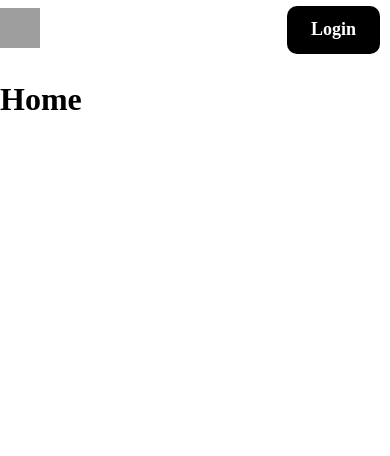
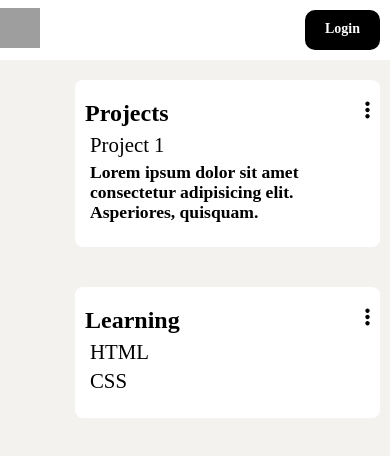
Before and after one commit to matifandy8/Dev-dashboard, a React (Vite) app: page /home in a window 390 px wide. Shown: the top 456 px of the page. Built offline with nearby package versions, Linux system fonts and the light colour scheme; no server answers; grey boxes are pictures that could not be loaded.

Commit message:
components home mobile

```diff
--- a/src/css/main.css
+++ b/src/css/main.css
@@ -354,6 +354,7 @@ body {
   margin: 0;
   padding: 0;
   height: 100%;
+  background-color: #f3f2ef;
 }
 
 /**
@@ -435,7 +436,8 @@ a {
   width: 1px;
 }
 
-.NavPublic, .NavPrivate {
+.NavPublic,
+.NavPrivate {
   height: 60px;
   width: 100%;
   background-color: #ffffff;
@@ -443,7 +445,8 @@ a {
   display: flex;
   justify-content: flex-end;
 }
-.NavPublic__logo, .NavPrivate__logo {
+.NavPublic__logo,
+.NavPrivate__logo {
   font-size: 24px;
   font-weight: 700;
   line-height: 1;
@@ -457,31 +460,35 @@ a {
   width: 80%;
   text-decoration: none;
 }
-.NavPublic__logo img, .NavPrivate__logo img {
+.NavPublic__logo img,
+.NavPrivate__logo img {
   height: 40px;
   width: 40px;
 }
-.NavPublic__list, .NavPrivate__list {
+.NavPublic__list,
+.NavPrivate__list {
   display: flex;
   justify-content: center;
   align-items: center;
   list-style: none;
   color: #ffffff;
 }
-.NavPublic__item, .NavPrivate__item {
+.NavPublic__item,
+.NavPrivate__item {
   background-color: #ffffff;
   padding: 5px;
   border-radius: 3px;
   margin: 5px;
   color: #000;
 }
-.NavPublic__link, .NavPrivate__link {
+.NavPublic__link,
+.NavPrivate__link {
   background: black;
   color: white;
   display: inline-block;
   border-radius: 10px;
-  padding: 14px 24px 16px;
-  font-size: 18px;
+  padding: 12px 20px 14px;
+  font-size: 14px;
   font-weight: 700;
   line-height: 1;
   border: 0px;
@@ -780,3 +787,42 @@ a {
   user-select: none;
   transition: transform 200ms ease 0s, background 200ms ease 0s;
 }
+
+.home {
+  padding-left: 65px;
+  display: flex;
+  flex-direction: column;
+}
+.home__projects, .home__learning {
+  max-width: 350px;
+  min-width: 150px;
+  height: 150px;
+  text-align: left;
+  padding: 20px 10px;
+  margin: 20px 10px;
+  max-width: 350px;
+  min-width: 150px;
+  height: auto;
+  background-color: #fff;
+  border-radius: 8px;
+}
+.home__projects .title, .home__learning .title {
+  display: flex;
+  justify-content: space-between;
+}
+.home__projects h3, .home__learning h3 {
+  font-size: 1.3rem;
+  font-weight: 500;
+  margin: 5px;
+}
+.home__projects p, .home__learning p {
+  font-size: 1.1rem;
+  font-weight: bold;
+  color: #000;
+  margin: 5px;
+}
+.home__projects .dots, .home__learning .dots {
+  width: 5px;
+  top: 0;
+  right: 0;
+}
--- a/src/pages/home/Home.tsx
+++ b/src/pages/home/Home.tsx
@@ -4,7 +4,34 @@ const Home = () => {
   return (
     <Layout>
       <div className="home">
-        <h1>Home</h1>
+        {/* deveria de ser un componente unico con sus funcionalidades */}
+        <div className="home__projects">
+        <div className="title">
+            <h2>Projects</h2>
+            <div className="dots">
+              <svg xmlns="http://www.w3.org/2000/svg" viewBox="0 0 128 512">
+                <path d="M64 360C94.93 360 120 385.1 120 416C120 446.9 94.93 472 64 472C33.07 472 8 446.9 8 416C8 385.1 33.07 360 64 360zM64 200C94.93 200 120 225.1 120 256C120 286.9 94.93 312 64 312C33.07 312 8 286.9 8 256C8 225.1 33.07 200 64 200zM64 152C33.07 152 8 126.9 8 96C8 65.07 33.07 40 64 40C94.93 40 120 65.07 120 96C120 126.9 94.93 152 64 152z" />
+              </svg>
+            </div>
+          </div>
+          <h3>Project 1</h3>
+          <p>
+            Lorem ipsum dolor sit amet consectetur adipisicing elit. Asperiores,
+            quisquam.
+          </p>
+        </div>
+        <div className="home__learning">
+          <div className="title">
+            <h2>Learning</h2>
+            <div className="dots">
+              <svg xmlns="http://www.w3.org/2000/svg" viewBox="0 0 128 512">
+                <path d="M64 360C94.93 360 120 385.1 120 416C120 446.9 94.93 472 64 472C33.07 472 8 446.9 8 416C8 385.1 33.07 360 64 360zM64 200C94.93 200 120 225.1 120 256C120 286.9 94.93 312 64 312C33.07 312 8 286.9 8 256C8 225.1 33.07 200 64 200zM64 152C33.07 152 8 126.9 8 96C8 65.07 33.07 40 64 40C94.93 40 120 65.07 120 96C120 126.9 94.93 152 64 152z" />
+              </svg>
+            </div>
+          </div>
+          <h3>HTML</h3>
+          <h3>CSS</h3>
+        </div>
       </div>
     </Layout>
   );
--- a/src/stylesheets/base/_base.scss
+++ b/src/stylesheets/base/_base.scss
@@ -20,6 +20,7 @@ body{
   margin:0;
   padding:0;
   height:100%;
+  background-color: rgb(243 242 239);;
 }
 
 /**
--- a/src/stylesheets/layout/_navbar.scss
+++ b/src/stylesheets/layout/_navbar.scss
@@ -3,14 +3,15 @@
 // -----------------------------------------------------------------------------
 @use "../abstracts/variables";
 
-.NavPublic, .NavPrivate {
+.NavPublic,
+.NavPrivate {
   height: 60px;
   width: 100%;
   background-color: variables.$secondary-color;
   color: variables.$primary-color;
   display: flex;
   justify-content: flex-end;
-  &__logo{
+  &__logo {
     font-size: 24px;
     font-weight: 700;
     line-height: 1;
@@ -35,7 +36,7 @@
     list-style: none;
     color: variables.$secondary-color;
   }
-  &__item{
+  &__item {
     background-color: variables.$secondary-color;
     padding: 5px;
     border-radius: 3px;
@@ -47,8 +48,8 @@
     color: rgb(255, 255, 255);
     display: inline-block;
     border-radius: 10px;
-        padding: 14px 24px 16px;
-        font-size: 18px;
+    padding: 12px 20px 14px;
+    font-size: 14px;
     font-weight: 700;
     line-height: 1;
     border: 0px;
--- a/src/stylesheets/pages/_home.scss
+++ b/src/stylesheets/pages/_home.scss
@@ -0,0 +1,39 @@
+.home {
+  padding-left: 65px;
+  display: flex;
+  flex-direction: column;
+  &__projects,
+  &__learning {
+    max-width: 350px;
+    min-width: 150px;
+    height: 150px;
+    text-align: left;
+    padding: 20px 10px;
+    margin: 20px 10px;
+    max-width: 350px;
+    min-width: 150px;
+    height: auto;
+    background-color: #fff;
+    border-radius: 8px;
+    .title{
+      display: flex;
+      justify-content: space-between;
+    }
+    h3 {
+      font-size: 1.3rem;
+      font-weight: 500;
+      margin: 5px;
+    }
+    p {
+      font-size: 1.1rem;
+      font-weight: bold;
+      color: #000;
+      margin: 5px;
+    }
+    .dots {
+      width: 5px;
+      top: 0;
+      right: 0;
+    }
+  }
+}
```
Lines whose indentation alone changed are shown as unchanged.
